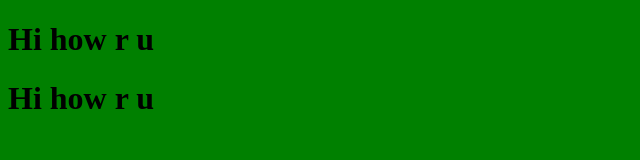
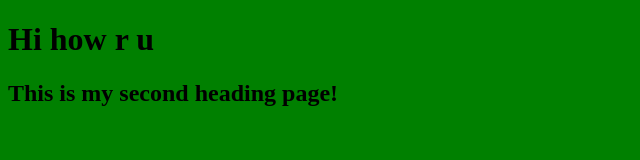
Before and after one commit to amitdaboul/amitdaboul.github.io, a plain HTML site: page index.html in a window 1280 px wide. Shown: the whole page, without its empty margins (0-640 px from the left). Drawn offline with Linux system fonts and the light colour scheme.

Commit message:
Second heading page

```diff
--- a/index.html
+++ b/index.html
@@ -6,8 +6,8 @@
     <body style="background:green;">
      <h1>Hi how r u</h1>
 
+        <h2>This is my second heading page!</h2>
 
-             <h1>Hi how r u</h1>
 
     </body>
 
```
